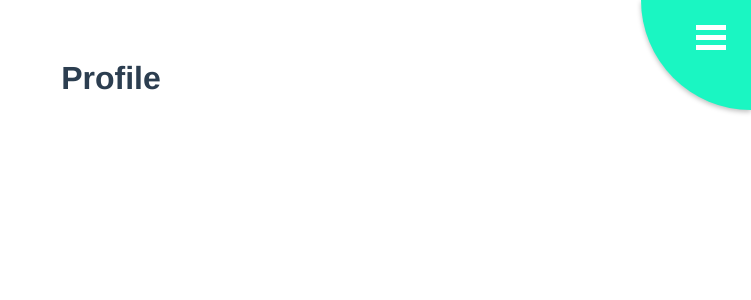
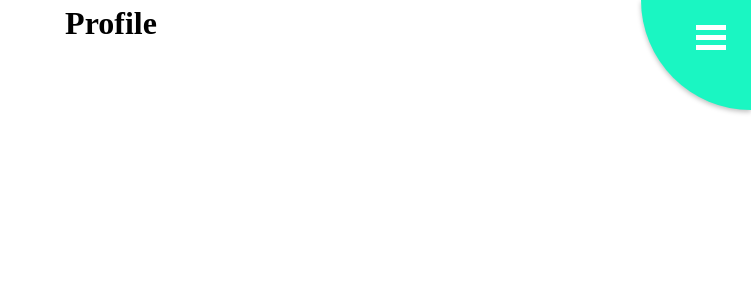
Before and after one commit to YadaYuki/portfolio_me, a Vue app: page /profile in a window 1280 px wide. Shown: the top 300 px of the page, without its empty margins (529-1280 px from the left). Built offline with nearby package versions, Linux system fonts and the light colour scheme.

Commit message:
add vuetify

```diff
--- a/public/index.html
+++ b/public/index.html
@@ -6,6 +6,8 @@
     <meta name="viewport" content="width=device-width,initial-scale=1.0">
     <link rel="icon" href="<%= BASE_URL %>favicon.ico">
     <title><%= htmlWebpackPlugin.options.title %></title>
+    <link rel="stylesheet" href="https://fonts.googleapis.com/css?family=Roboto:100,300,400,500,700,900">
+    <link rel="stylesheet" href="https://cdn.jsdelivr.net/npm/@mdi/font@latest/css/materialdesignicons.min.css">
   </head>
   <body>
     <noscript>
--- a/src/App.vue
+++ b/src/App.vue
@@ -1,24 +1,11 @@
 <template>
   <div id="app">
-
-    <router-view></router-view>
+    <router-view />
   </div>
 </template>
 
 <script>
 export default {
   name: "App",
-  components: {},
 };
 </script>
-
-<style>
-#app {
-  font-family: Avenir, Helvetica, Arial, sans-serif;
-  -webkit-font-smoothing: antialiased;
-  -moz-osx-font-smoothing: grayscale;
-  text-align: center;
-  color: #2c3e50;
-  margin-top: 60px;
-}
-</style>
--- a/src/components/global/Header.vue
+++ b/src/components/global/Header.vue
@@ -15,6 +15,7 @@
 
 <style lang="scss" scoped>
 .header_wrapper{
+    text-align: center;
     h1{
         margin:5px auto;
     }
--- a/src/main.js
+++ b/src/main.js
@@ -1,9 +1,11 @@
 import Vue from 'vue'
 import App from "./App"
-import router from "./routes"
+import router from "@/plugins/routes"
+import vuetify from '@/plugins/vuetify';
 
 Vue.config.productionTip = false
 new Vue({
   router,
+  vuetify,
   render:h => h(App)
 }).$mount('#app')
--- /dev/null
+++ b/src/plugins/vuetify.js
@@ -0,0 +1,7 @@
+import Vue from 'vue';
+import Vuetify from 'vuetify/lib';
+
+Vue.use(Vuetify);
+
+export default new Vuetify({
+});
--- /dev/null
+++ b/vue.config.js
@@ -0,0 +1,5 @@
+module.exports = {
+  "transpileDependencies": [
+    "vuetify"
+  ]
+}
```
Also changed, not shown: package.json (+8 -4 lines), src/plugins/routes.js (renamed from src/routes.js, +4 -4 lines), src/assets/logo.svg (added), src/components/HelloWorld.vue (added), 1 other file (tests, documents, lock files or other folders).
